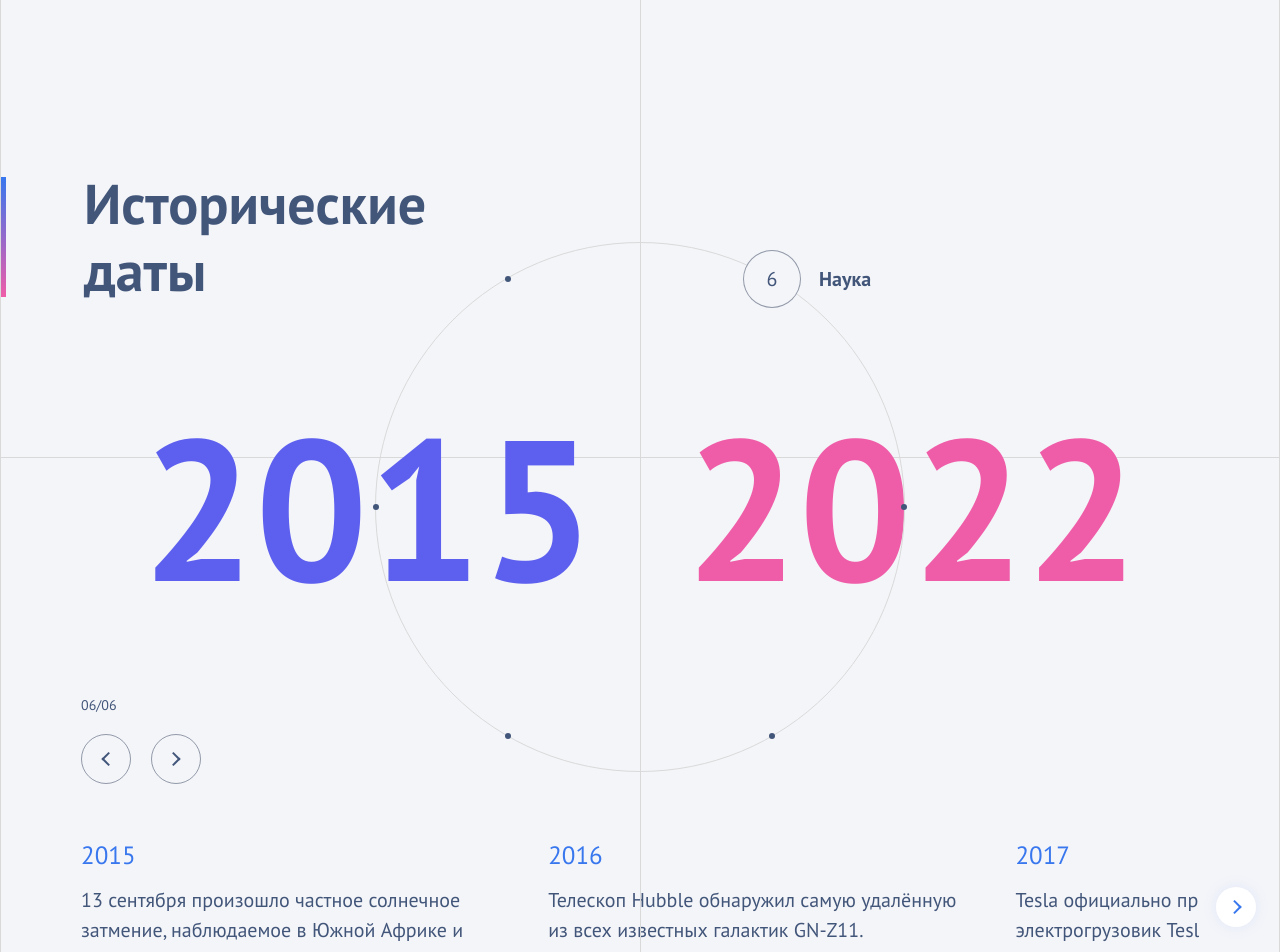
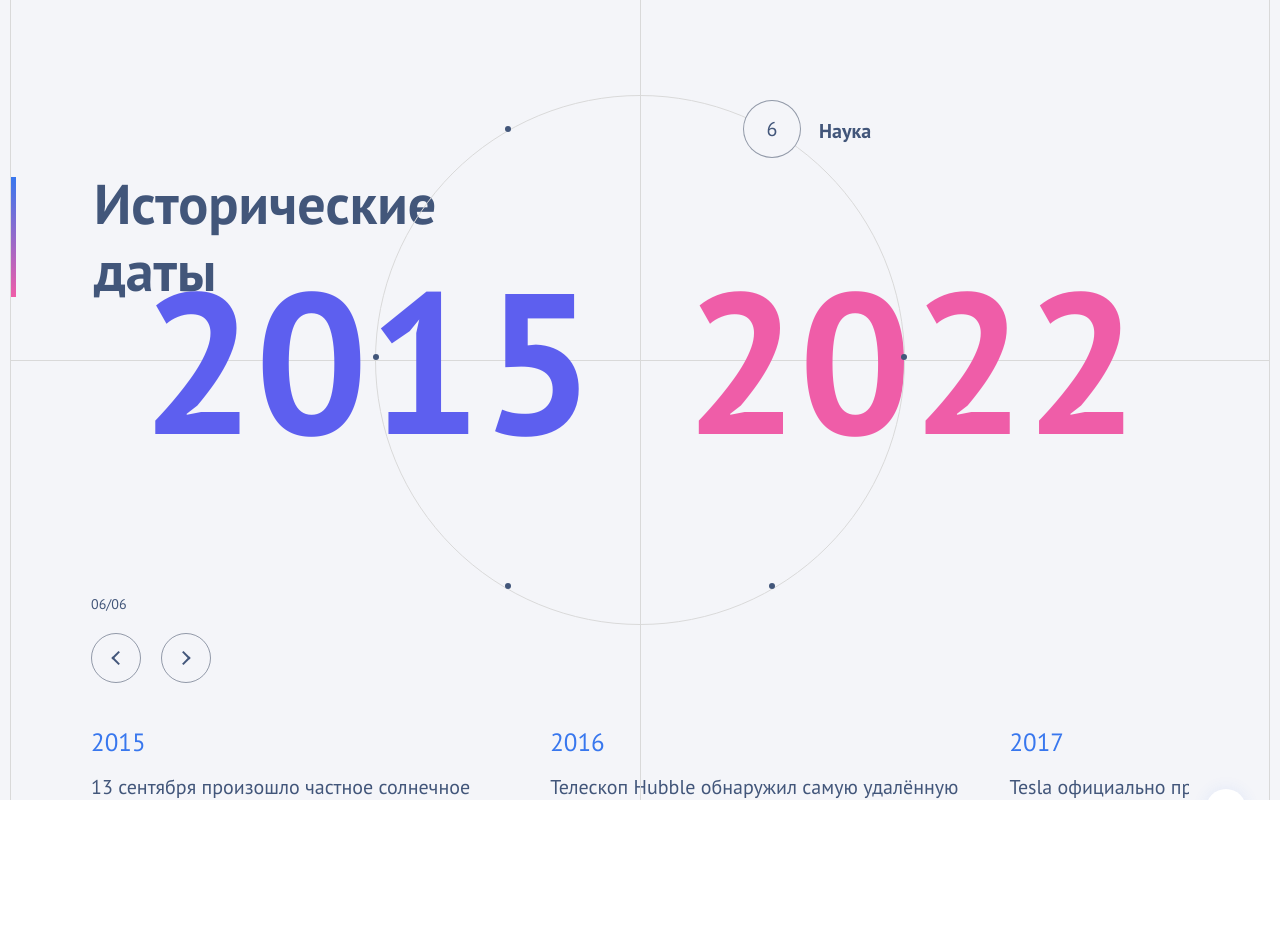
Before and after one commit to MustafaProger/onlyteam_test, a React app: page / in a window 1280 px wide. Shown: the top 952 px of the page. After the commit the page ends 800 px from the top, so only its background shows below. Built offline with nearby package versions, Linux system fonts and the light colour scheme.

Commit message:
style + ref: правильная адаптация max-width: 1440px + 1024px

```diff
--- a/src/App.tsx
+++ b/src/App.tsx
@@ -9,10 +9,12 @@ import TimelineYears from "./components/TimelineYears";
 
 const AppContainer = styled.div`
 	width: 100%;
-	height: 100%;
+	height: 100vh;
 	display: flex;
 	justify-content: center;
 	background: #f4f5f9;
+	overflow-y: auto;
+	padding: 0 10px;
 `;
 
 const App = () => {
--- a/src/components/TimelineCircle.tsx
+++ b/src/components/TimelineCircle.tsx
@@ -6,7 +6,7 @@ import { Dispatch } from "redux";
 
 const Circle = styled.div`
 	position: absolute;
-	top: 50%;
+	top: 45%;
 	left: 50%;
 	transform: translate(-50%, -50%);
 	width: 530px;
@@ -30,7 +30,7 @@ const Dot = styled.div`
 	&::after,
 	&::before {
 		position: absolute;
-		top: 50%;
+		top: 45%;
 		left: 50%;
 		transform: translate(-50%, -50%);
 		transition: all 0.5s;
--- a/src/components/TimelineContainer.tsx
+++ b/src/components/TimelineContainer.tsx
@@ -15,7 +15,7 @@ const Container = styled.div`
 	&::before {
 		content: "";
 		position: absolute;
-		top: 50%;
+		top: 45%;
 		left: 0;
 		width: 100%;
 		height: 1px;
--- a/src/components/TimelineEvents.tsx
+++ b/src/components/TimelineEvents.tsx
@@ -15,7 +15,10 @@ import "swiper/css/pagination";
 import { Navigation } from "swiper/modules";
 
 const EventsContainer = styled.div`
-	margin: 56px 80px 40px 80px;
+	margin: 0px 160px 0px 0px;
+	position: relative;
+	top: 42%;
+	left: 80px;
 `;
 
 const EventContainer = styled.div`
--- a/src/components/TimelineNavigator.tsx
+++ b/src/components/TimelineNavigator.tsx
@@ -8,7 +8,9 @@ const TimelineNavigatorContainer = styled.div`
 	display: flex;
 	flex-direction: column;
 	gap: 20px;
-	margin: 393px 0 0 80px;
+	position: relative;
+	top: 36.5%;
+	left: 80px;
 `;
 
 const NavigatorContainer = styled.div`
--- a/src/components/TimelineYears.tsx
+++ b/src/components/TimelineYears.tsx
@@ -5,7 +5,7 @@ import { connect } from "react-redux";
 
 const YearsContainer = styled.div`
 	position: absolute;
-	top: 50%;
+	top: 45%;
 	left: 50%;
 	transform: translate(-50%, -50%);
 	display: flex;
--- a/src/index.scss
+++ b/src/index.scss
@@ -5,6 +5,10 @@
 	font-family: "PT Sans", sans-serif;
 	font-weight: 400;
 	font-style: normal;
+}
+
+.swiper-wrapper {
+	margin-bottom: 30px;
 }
 
 .custom-swiper-prev,
@@ -56,7 +60,7 @@
 
 @media (max-width: 1440px) {
 	.sc-bRKDuR.container {
-		min-height: 0px;
+		min-height: 700px;
 		&::before {
 			top: 45%;
 		}
@@ -74,10 +78,9 @@
 		}
 	}
 
-	.iQehQL.circle {
+	.eSSKxn.circle {
 		width: 400px;
 		height: 400px;
-		top: 45%;
 	}
 
 	.fusBLo.years__container {
@@ -88,7 +91,11 @@
 		font-size: 140px;
 	}
 
-	.lkwwrU.navigator__container {
-		margin-top: 300px;
+	.bOakSB.navigator__container {
+		top: 40%;
+	}
+
+	.iQRfrY.events__container {
+		top: 47%;
 	}
 }
```
Also changed, not shown: 1 other file (tests, documents, lock files or other folders).
